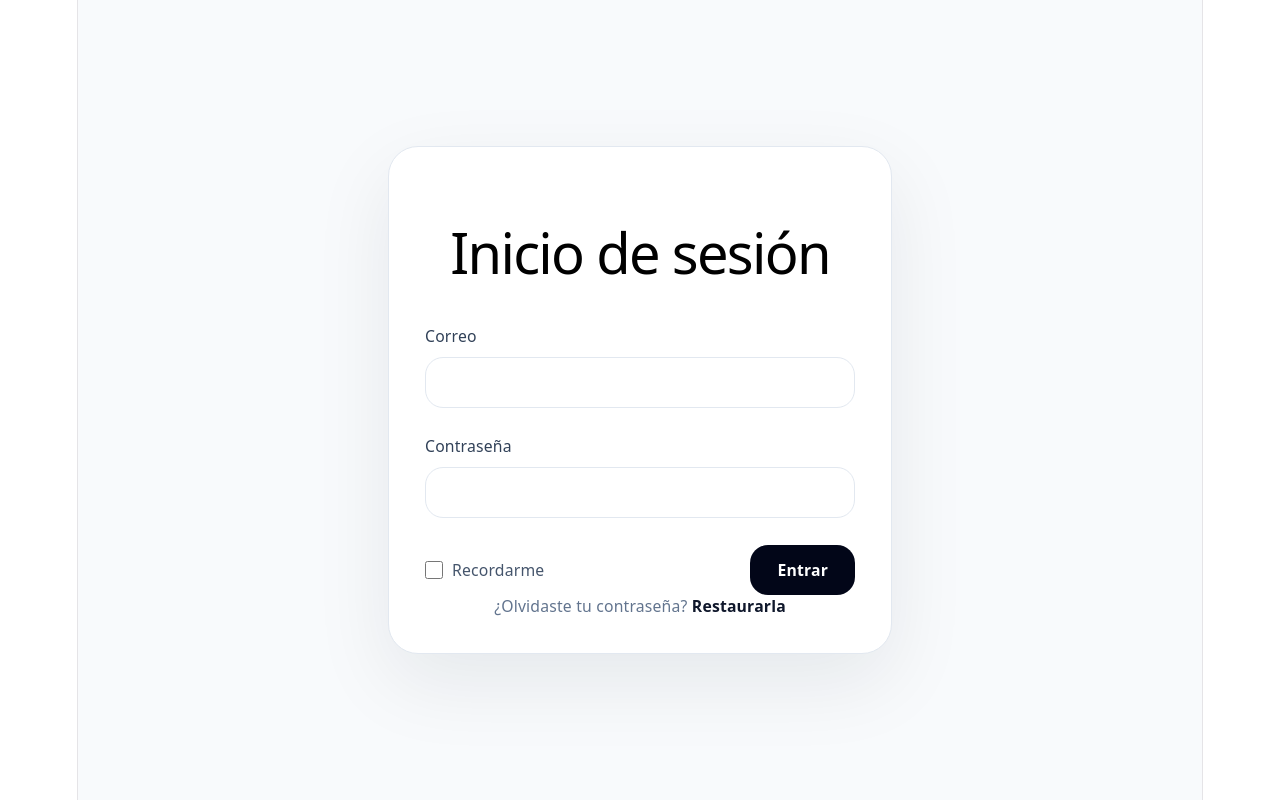
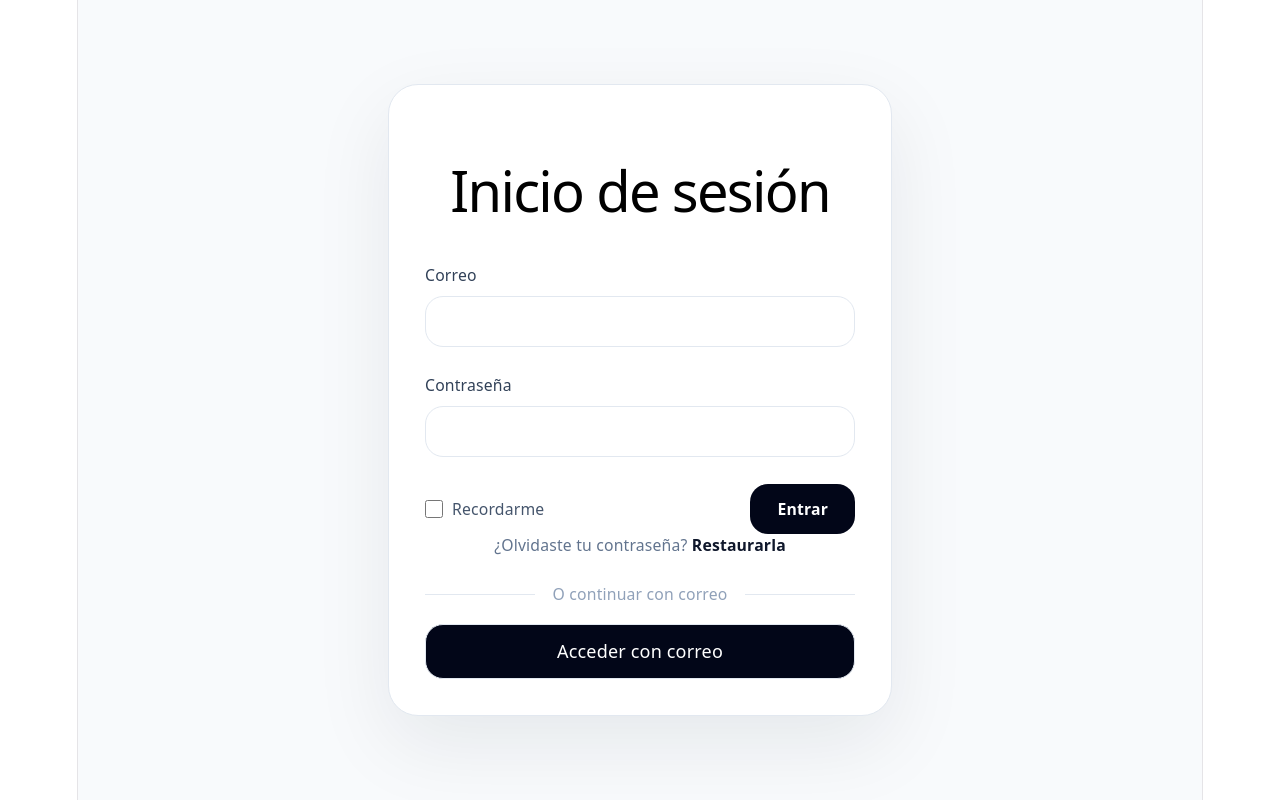
Before and after one commit to cosmicow-lvc/degu, a React (Vite) app in the folder Frontend/: page /login in a window 1280 px wide. Built offline with nearby package versions, Linux system fonts and the light colour scheme.

Commit message:
Login terminado(base/plantilla)

```diff
--- a/Frontend/src/pages/Login.tsx
+++ b/Frontend/src/pages/Login.tsx
@@ -50,6 +50,22 @@ export default function Login(): JSX.Element {
             Restaurarla
           </a>
         </p>
+        <div className="mt-6">
+        {/* Separador */}
+        <div className="flex items-center gap-4 mb-4">
+            <div className="h-px flex-1 bg-slate-200"></div>
+            <span className="text-sm text-slate-400">O continuar con correo</span>
+            <div className="h-px flex-1 bg-slate-200"></div>
+        </div>
+
+        {/* Botón */}
+        <button
+            type="button"
+            className="w-full rounded-2xl bg-slate-950 text-white border border-slate-200 py-3 font-medium hover:bg-slate-800 transition"
+        >
+            Acceder con correo
+        </button>
+        </div>
       </section>
     </main>
   )
```
